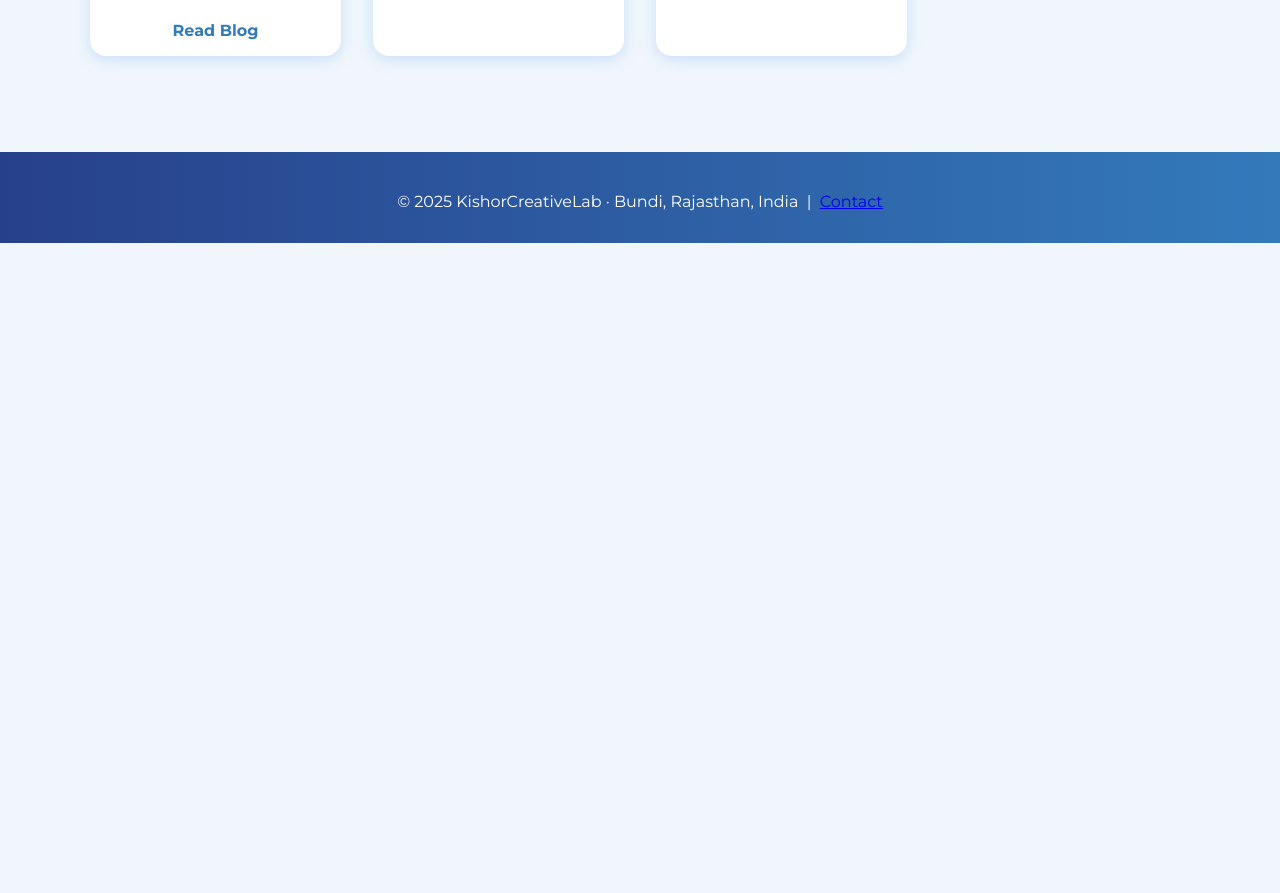
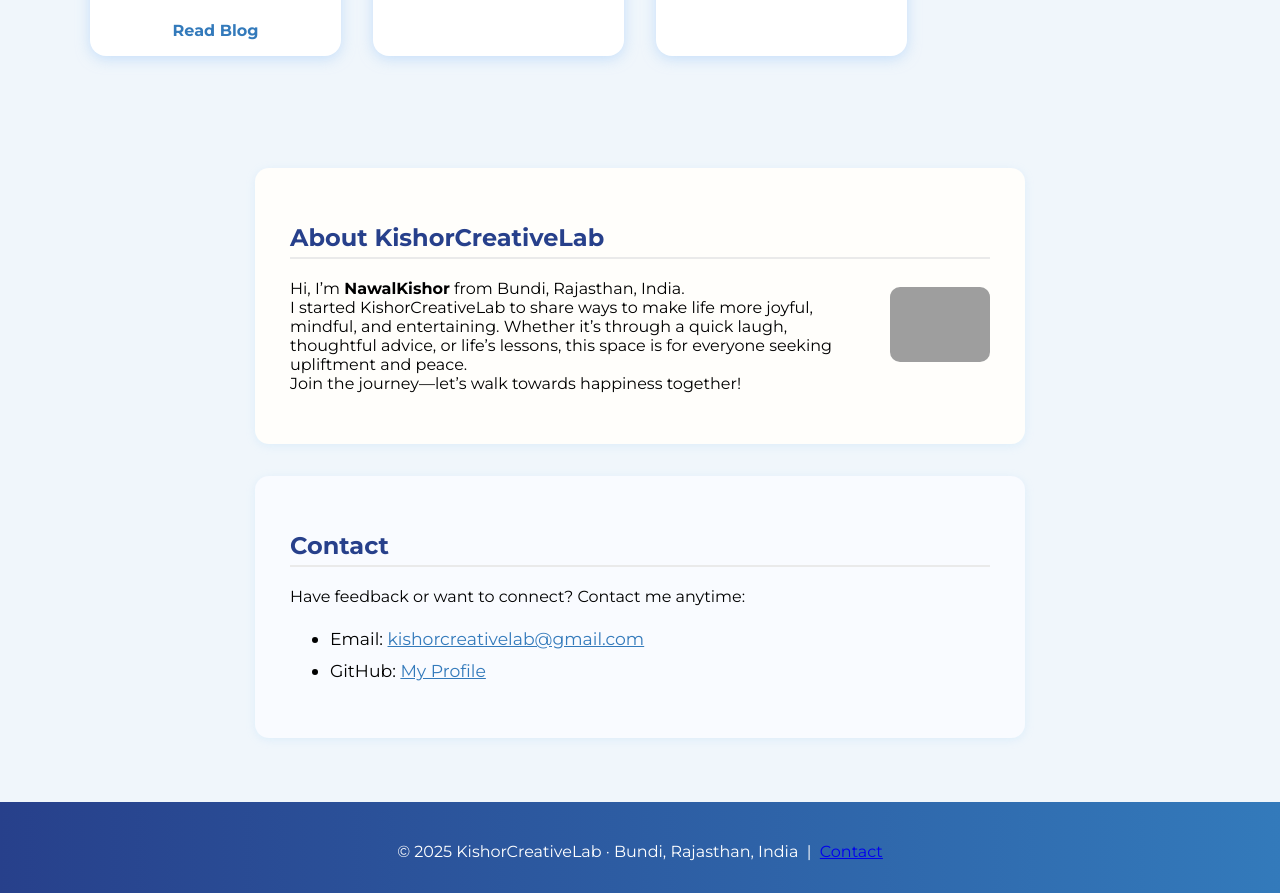
Before and after one commit to KishorCreativeLab/KishorCreativeLab.github.io, a plain HTML site: page index.html in a window 1280 px wide. Shown: the part 723-1616 px from the top of the page. Before the commit the page ends 966 px from the top, so only its background shows below. Drawn offline with Linux system fonts and the light colour scheme; grey boxes are pictures that could not be loaded.

Commit message:
Update index.html

```diff
--- a/index.html
+++ b/index.html
@@ -59,7 +59,28 @@
 </div>
     -->
   </div>
-  <div class="footer">
+  <!-- About Section -->
+<div id="about" style="max-width:700px; margin:4em auto 2em auto; background:#fffefb; border-radius:14px; box-shadow:0 2px 8px #acdafc44; padding:2.2em;">
+  <h2 style="color:#27408b; border-bottom:2px solid #eaeaea; padding-bottom:0.20em;">About KishorCreativeLab</h2>
+  <img src="images/2.png" alt="About KishorCreativeLab" style="width:100px; border-radius:10px; float:right; margin-left:1.5em; margin-top:0.5em;">
+  <p>
+    Hi, I’m <b>NawalKishor</b> from Bundi, Rajasthan, India.<br>
+    I started KishorCreativeLab to share ways to make life more joyful, mindful, and entertaining.
+    Whether it’s through a quick laugh, thoughtful advice, or life’s lessons, this space is for everyone seeking upliftment and peace.<br>
+    Join the journey—let’s walk towards happiness together!
+  </p>
+  <div style="clear:both;"></div>
+</div>
+<!-- Contact Section -->
+<div id="contact" style="max-width:700px; margin:2em auto 4em auto; background:#f9fbff; border-radius:14px; box-shadow:0 2px 8px #acdafc44; padding:2.2em;">
+  <h2 style="color:#27408b; border-bottom:2px solid #eaeaea; padding-bottom:0.20em;">Contact</h2>
+  <p>Have feedback or want to connect? Contact me anytime:</p>
+  <ul style="font-size:1.08em; line-height:1.8em;">
+    <li>Email: <a href="mailto:kishorcreativelab@gmail.com" style="color:#337abb;">kishorcreativelab@gmail.com</a></li>
+    <li>GitHub: <a href="https://github.com/" style="color:#337abb;">My Profile</a></li>
+  </ul>
+</div>
+ <div class="footer">
     &copy; 2025 KishorCreativeLab · Bundi, Rajasthan, India &nbsp;|&nbsp;
     <a href="mailto:kishorcreativelab@gmail.com">Contact</a>
   </div>
```
